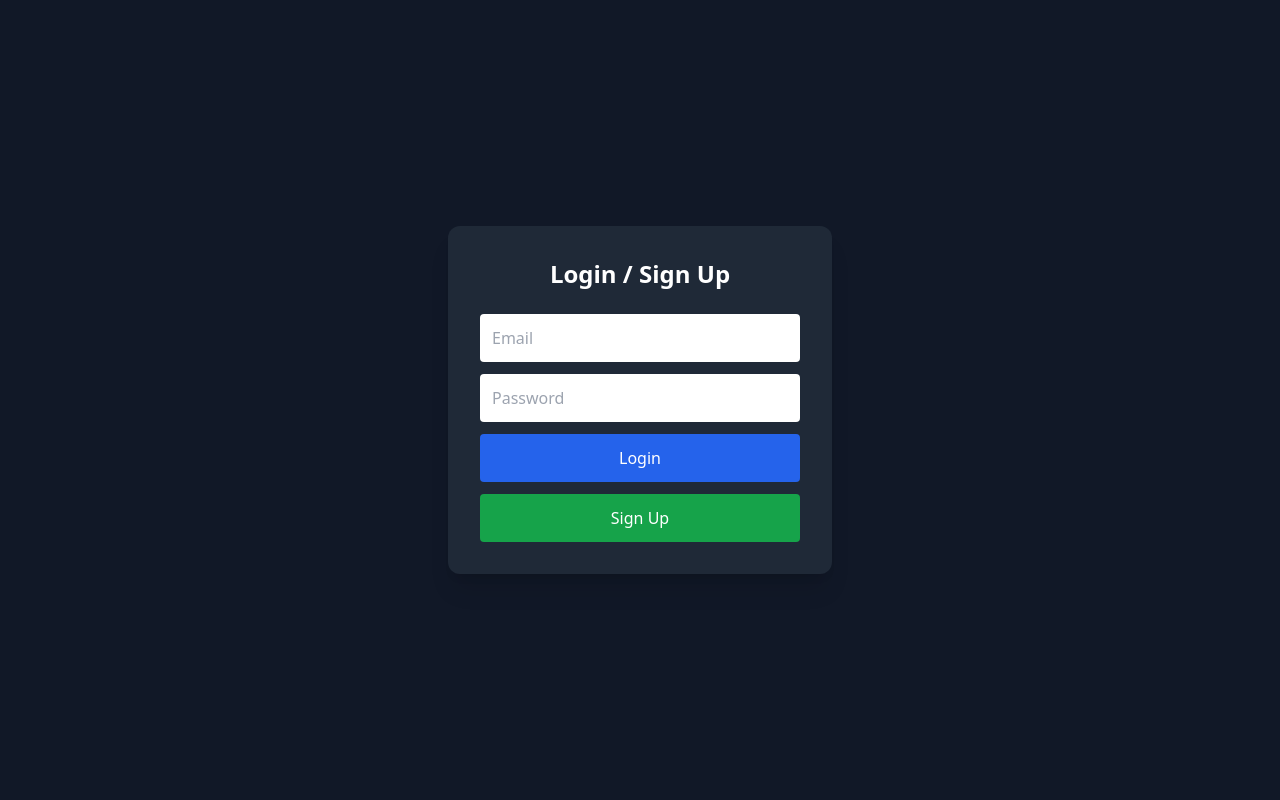
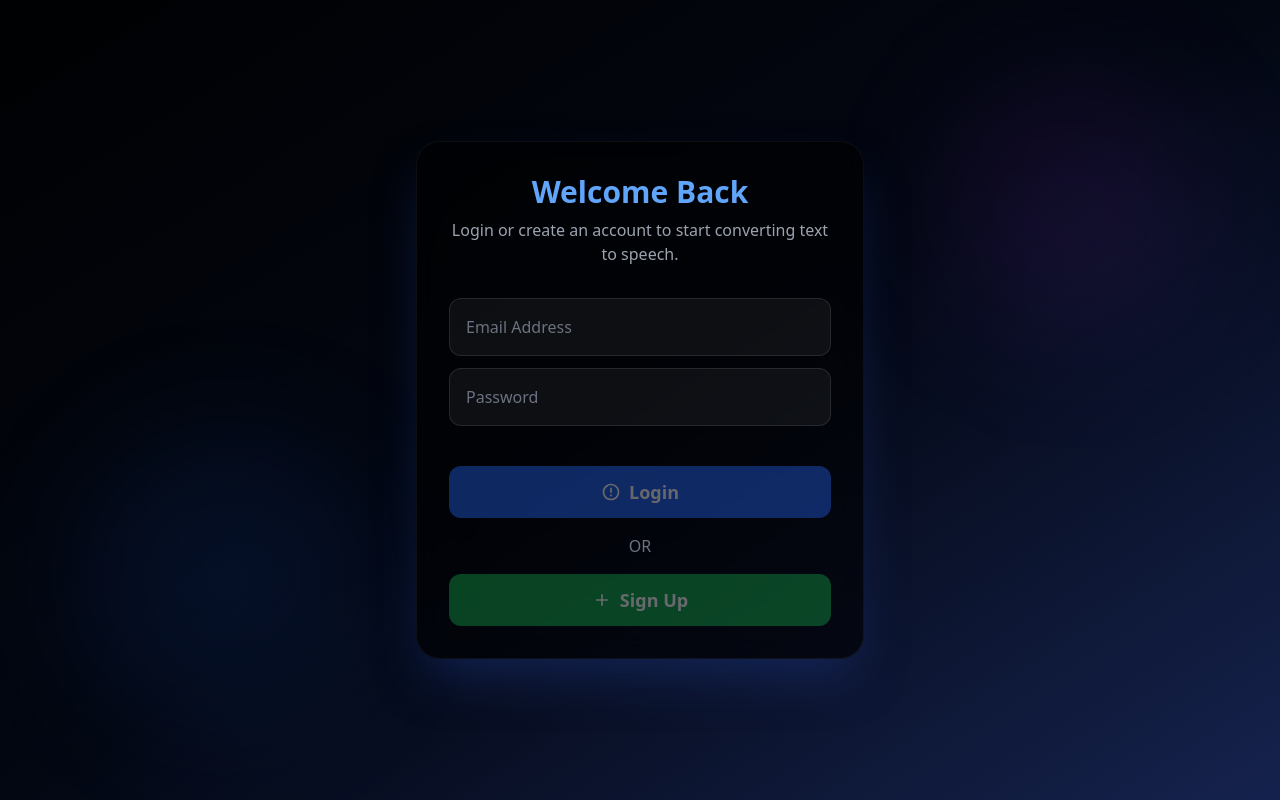
Before and after one commit to NivaA121/tts-frontend, a React (Vite) app: page / in a window 1280 px wide. Built offline with nearby package versions, Linux system fonts and the light colour scheme.

Commit message:
Update frontend and ignore .env

```diff
--- a/src/Auth.jsx
+++ b/src/Auth.jsx
@@ -5,56 +5,128 @@ export default function Auth({ onLogin }) {
   const [email, setEmail] = useState("");
   const [password, setPassword] = useState("");
   const [error, setError] = useState("");
+  const [loading, setLoading] = useState(false); // Added loading state
 
   const handleAuth = async (type) => {
     setError("");
+    setLoading(true);
 
     let result;
     if (type === "login") {
       result = await supabase.auth.signInWithPassword({ email, password });
     } else {
+      // Supabase recommends having the user confirm their email after sign-up
       result = await supabase.auth.signUp({ email, password });
     }
 
-    if (result.error) setError(result.error.message);
-    else onLogin(result.data.user);
+    if (result.error) {
+      setError(result.error.message);
+    } else if (type === "signup" && !result.data.user) {
+      // Specific message if email confirmation is required (common default setting)
+      setError("Success! Check your email to confirm your account and log in.");
+    } else {
+      // If user data is present (login successful or sign-up without confirmation)
+      onLogin(result.data.user);
+    }
+
+    setLoading(false);
   };
 
+  const isFormValid = email.trim() && password.trim();
+  const buttonClass = (color) => `
+    w-full py-3 rounded-xl text-lg font-semibold mt-4 transition-all duration-300 shadow-lg
+    flex items-center justify-center gap-2
+    disabled:opacity-40 disabled:shadow-none disabled:cursor-not-allowed
+    ${color === 'blue'
+      ? 'bg-blue-600 hover:bg-blue-500 shadow-blue-600/30'
+      : 'bg-green-600 hover:bg-green-500 shadow-green-600/30'
+    }
+  `;
+
+
   return (
-    <div className="min-h-screen flex flex-col items-center justify-center bg-gray-900 text-white">
-      <div className="bg-gray-800 p-8 rounded-xl w-96 shadow-xl">
-        <h2 className="text-2xl font-bold mb-6 text-center">Login / Sign Up</h2>
+    <div className="min-h-screen flex flex-col items-center justify-center bg-gray-950 text-white relative overflow-hidden">
 
+      {/* Background Gradient */}
+      <div className="absolute inset-0 z-0 bg-gradient-to-br from-black via-gray-950 to-blue-950 opacity-90"></div>
+      <div className="absolute top-20 right-20 w-64 h-64 bg-purple-600/10 rounded-full blur-3xl z-0"></div>
+      <div className="absolute bottom-20 left-20 w-72 h-72 bg-blue-600/10 rounded-full blur-3xl z-0"></div>
+
+      <div className="bg-black/60 p-8 rounded-3xl w-full max-w-sm md:max-w-md shadow-2xl shadow-blue-900/50 border border-white/5 z-10 backdrop-blur-md">
+
+        <h1 className="text-3xl font-bold mb-2 text-center text-blue-400">
+          Welcome Back
+        </h1>
+        <p className="text-center text-gray-400 mb-8">
+          Login or create an account to start converting text to speech.
+        </p>
+
+        {/* Form Inputs */}
         <input
           type="email"
-          placeholder="Email"
-          className="w-full p-3 rounded mb-3 text-black"
+          placeholder="Email Address"
+          className="w-full p-4 rounded-xl mb-3 bg-white/5 border border-white/10 text-white placeholder-gray-500 focus:border-blue-500 focus:ring-1 focus:ring-blue-500 transition duration-300"
           onChange={(e) => setEmail(e.target.value)}
+          value={email}
         />
 
         <input
           type="password"
           placeholder="Password"
-          className="w-full p-3 rounded mb-3 text-black"
+          className="w-full p-4 rounded-xl mb-6 bg-white/5 border border-white/10 text-white placeholder-gray-500 focus:border-blue-500 focus:ring-1 focus:ring-blue-500 transition duration-300"
           onChange={(e) => setPassword(e.target.value)}
+          value={password}
         />
 
-        {error && <p className="text-red-400 mb-3">{error}</p>}
+        {/* Error Toast */}
+        {error && (
+          <div className="mt-4 p-3 rounded-xl bg-red-900/50 border border-red-700/50 text-red-300 text-sm animate-fade-in flex items-center gap-2 mb-6">
+            <span className="text-lg">❌</span>
+            <p>{error}</p>
+          </div>
+        )}
+
+        {/* Action Buttons */}
+        <button
+          className={buttonClass('blue')}
+          onClick={() => handleAuth("login")}
+          disabled={loading || !isFormValid}
+        >
+          {loading ? (
+             <Spinner />
+          ) : (
+            <>
+              <svg xmlns="http://www.w3.org/2000/svg" className="h-5 w-5" viewBox="0 0 24 24" fill="currentColor"><path d="M12 2C6.48 2 2 6.48 2 12s4.48 10 10 10 10-4.48 10-10S17.52 2 12 2zm0 18c-4.41 0-8-3.59-8-8s3.59-8 8-8 8 3.59 8 8-3.59 8-8 8zm-1-13h2v6h-2zM11 15h2v2h-2z"/></svg>
+              Login
+            </>
+          )}
+        </button>
+
+        <p className="text-center text-gray-500 my-4">OR</p>
 
         <button
-          className="w-full bg-blue-600 py-3 rounded mb-3"
-          onClick={() => handleAuth("login")}
+          className={buttonClass('green')}
+          onClick={() => handleAuth("signup")}
+          disabled={loading || !isFormValid}
         >
-          Login
-        </button>
-
-        <button
-          className="w-full bg-green-600 py-3 rounded"
-          onClick={() => handleAuth("signup")}
-        >
-          Sign Up
+          {loading ? (
+             <Spinner />
+          ) : (
+            <>
+              <svg xmlns="http://www.w3.org/2000/svg" className="h-5 w-5" viewBox="0 0 24 24" fill="currentColor"><path d="M19 13h-6v6h-2v-6H5v-2h6V5h2v6h6z"/></svg>
+              Sign Up
+            </>
+          )}
         </button>
       </div>
     </div>
   );
 }
+
+// Simple Spinner component for loading state
+const Spinner = () => (
+    <svg className="animate-spin h-5 w-5 text-white" viewBox="0 0 24 24" fill="none" xmlns="http://www.w3.org/2000/svg">
+      <circle className="opacity-25" cx="12" cy="12" r="10" stroke="currentColor" strokeWidth="4"></circle>
+      <path className="opacity-75" fill="currentColor" d="M4 12a8 8 0 018-8V0C5.373 0 0 5.373 0 12h4zm2 5.291A7.962 7.962 0 014 12H0c0 3.042 1.135 5.824 3 7.938l3-2.647z"></path>
+    </svg>
+);
```
